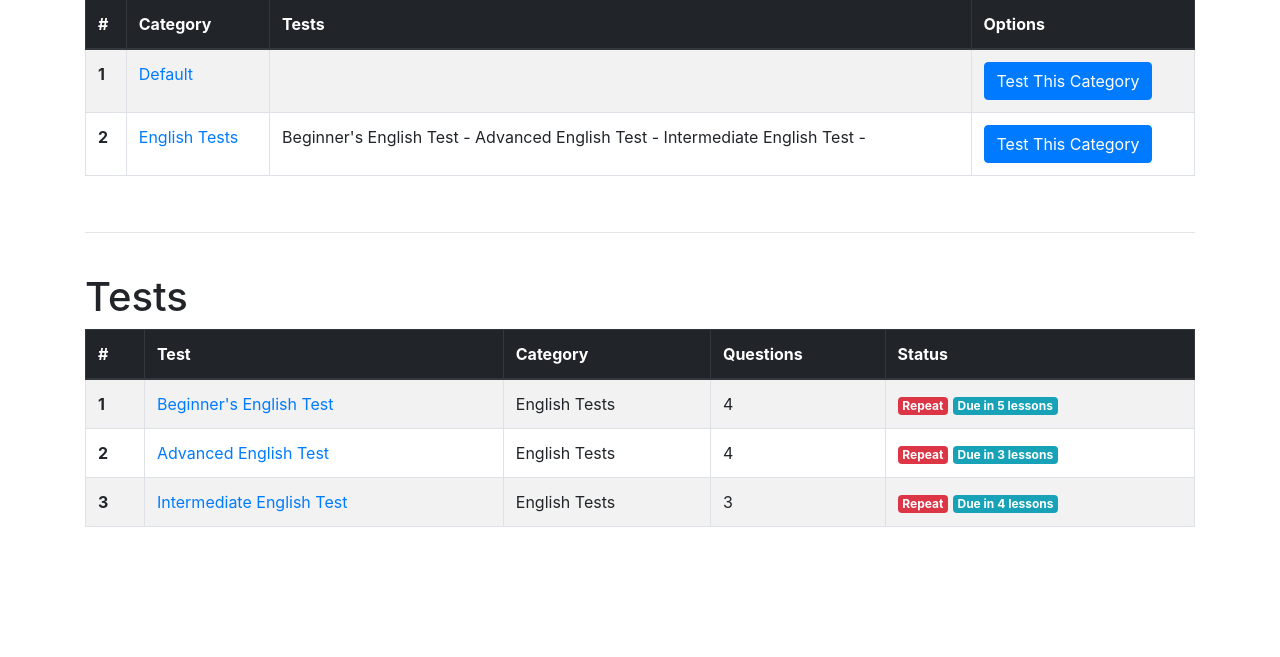
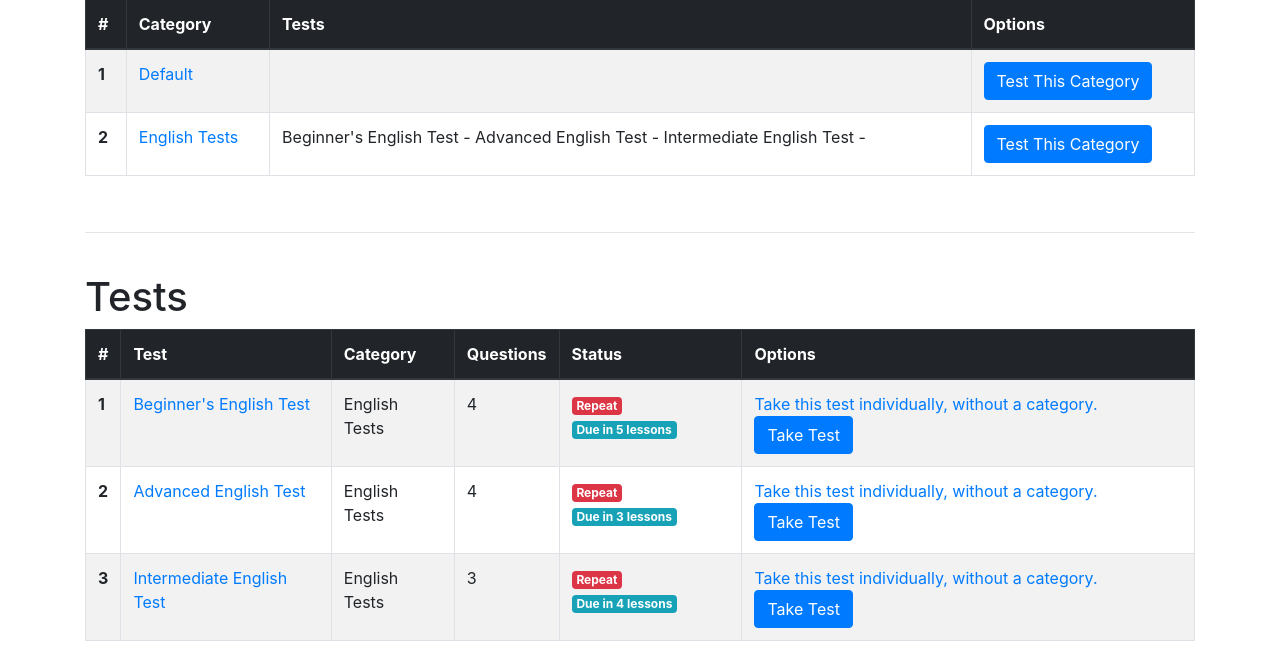
Before and after one commit to hassanaziz0012/lessons-with-a-native, a Django app: a page that uses main/templates/main/profile.html in a window 1280 px wide. Shown: the part 226-883 px from the top of the page. Before the commit the page ends 753 px from the top, so only its background shows below. Run offline with Django 3.2, Linux system fonts and the light colour scheme; data comes from the database, SQL or seed files in the repository; both versions use the stored data as it was after the commit; data that the repository does not hold is empty; some libraries are stand-ins or nearby versions.

Commit message:
Taking individual tests re-enabled

```diff
--- a/main/models.py
+++ b/main/models.py
@@ -36,8 +36,6 @@ class Test(models.Model):
     def __repr__(self) -> str:
         return f"<{self.test_name}>"
 
-
-
 class StudentProfile(models.Model):
     username = models.CharField(max_length=100, blank=False)
     email = models.EmailField()
@@ -49,7 +47,6 @@ class StudentProfile(models.Model):
 
     def __repr__(self) -> str:
         return f'<StudentProfile: {self.username} - {self.email}>'
-
 
 class Question(models.Model):
     test = models.ForeignKey(Test, on_delete=models.CASCADE)
--- a/main/templates/main/profile.html
+++ b/main/templates/main/profile.html
@@ -59,7 +59,7 @@
             <th scope="col">Category</th>
             <th scope="col">Questions</th>
             <th scope="col">Status</th>
-            <!-- <th scope="col">Options</th> -->
+            <th scope="col">Options</th>
         </tr>
     </thead>
     <tbody>
@@ -87,12 +87,12 @@
                         <span class="badge badge-secondary">Status Unknown</span>
                     {% endif %}
                 </td>
-                <!-- <td>
+                <td>
                     <a href="{% url 'take-test' test.id profile.id %}">
                         Take this test individually, without a category.
                         <button class="btn btn-primary">Take Test</button>
                     </a>
-                </td> -->
+                </td>
             </tr>
         {%endfor%}
     </tbody>
--- a/main/templates/main/take_category_test.html
+++ b/main/templates/main/take_category_test.html
@@ -27,7 +27,7 @@
                     <td>{{question.question}}</td>
                     <td>{{question.answer}}</td>
                     <td>
-                        <a href="{% url 'add-to-review' profile.id question.id category.id %}">
+                        <a href="{% url 'add-to-review' profile.id question.id category.id taking_individual_test %}">
                             <button class="btn btn-success">Add to Review</button>
                         </a>
                     </td>
@@ -79,7 +79,7 @@
                                     <td>{{question.question}}</td>
                                     <td>{{question.answer}}</td>
                                     <td>
-                                        <a href="{% url 'remove-from-review' profile.id question.id category.id %}">
+                                        <a href="{% url 'remove-from-review' profile.id question.id category.id taking_individual_test %}">
                                             <button class="btn btn-danger">Remove from Review</button>
                                         </a>
                                     </td>
--- a/main/templates/main/take_test.html
+++ b/main/templates/main/take_test.html
@@ -24,7 +24,7 @@
                 <td>{{question.question}}</td>
                 <td>{{question.answer}}</td>
                 <td>
-                    <a href="{% url 'add-to-review' test_id=test.id profile_id=profile.id question_id=question.id %}">
+                    <a href="{% url 'add-to-review' profile.id question.id category.id taking_individual_test %}">
                         <button class="btn btn-success">Add to Review</button>
                     </a>
                 </td>
@@ -56,7 +56,7 @@
                                     <td>{{question.question}}</td>
                                     <td>{{question.answer}}</td>
                                     <td>
-                                        <a href="{% url 'remove-from-review' test_id=test.id profile_id=profile.id question_id=question.id %}">
+                                        <a href="{% url 'remove-from-review' profile.id question.id category.id taking_individual_test %}">
                                             <button class="btn btn-danger">Remove from Review</button>
                                         </a>
                                     </td>
--- a/main/urls.py
+++ b/main/urls.py
@@ -31,8 +31,8 @@ urlpatterns = [
     path('tests/<int:test_id>/save-email-preset', views.save_email_preset, name='save-email-preset'),
     path('tests/<int:test_id>/<int:preset_id>/send-mail', views.send_student_email, name='send-student-email'),
 
-    path('tests/take/p/<int:profile_id>/q/<int:question_id>/c/<int:category_id>/add-to-review', views.add_to_review, name='add-to-review'),
-    path('tests/take/p/<int:profile_id>/q/<int:question_id>/c/<int:category_id>/remove-from-review', views.remove_from_review, name='remove-from-review'),
+    path('tests/take/p/<int:profile_id>/q/<int:question_id>/c/<int:category_id>/add-to-review/<taking_individual_test>', views.add_to_review, name='add-to-review'),
+    path('tests/take/p/<int:profile_id>/q/<int:question_id>/c/<int:category_id>/remove-from-review/<taking_individual_test>', views.remove_from_review, name='remove-from-review'),
 
     path('import/tests', views.import_all_tests, name='import-all-tests'),
     path('export/tests', views.export_all_tests, name='export-all-tests'),
--- a/main/views.py
+++ b/main/views.py
@@ -288,6 +288,8 @@ def take_test(request, test_id, profile_id):
         'questions': questions,
         'profile': profile,
         'review_questions_bool': review_questions_bool,
+
+        'taking_individual_test': True,
     }
     return render(request, 'main/take_test.html', context=context)
 
@@ -452,19 +454,31 @@ def send_student_email(request, test_id, preset_id):
 
     return redirect('test', test_id)
 
-def add_to_review(request, profile_id, question_id,  category_id):
+def add_to_review(request, profile_id, question_id,  category_id, taking_individual_test):
     question = Question.objects.filter(pk=question_id).first()
     question.review_question = True
     question.save()
 
-    return redirect('take-category-test', category_id, profile_id)
+    test = question.test
+    test_id = test.id
 
-def remove_from_review(request, question_id, profile_id, category_id):
+    if taking_individual_test == True:
+        return redirect('take-test', test_id, profile_id)
+    else:
+        return redirect('take-category-test', category_id, profile_id)
+
+def remove_from_review(request, question_id, profile_id, category_id, taking_individual_test):
     question = Question.objects.filter(pk=question_id).first()
     question.review_question = False
     question.save()
 
-    return redirect('take-category-test', category_id, profile_id)
+    test = question.test
+    test_id = test.id
+
+    if taking_individual_test == True:
+        return redirect('take-test', test_id, profile_id)
+    else:
+        return redirect('take-category-test', category_id, profile_id)
 
 def import_all_tests(request):
     csv_file = request.FILES['csv_file'] # The uploaded file.
@@ -646,5 +660,7 @@ def take_category_test(request, category_id, profile_id):
         'profile': profile,
         'questions': questions,
         'review_questions_bool': review_questions_bool,
+
+        'taking_individual_test': False,
     }
     return render(request, 'main/take_category_test.html', context=context)
```
Also changed, not shown: db.sqlite3.
